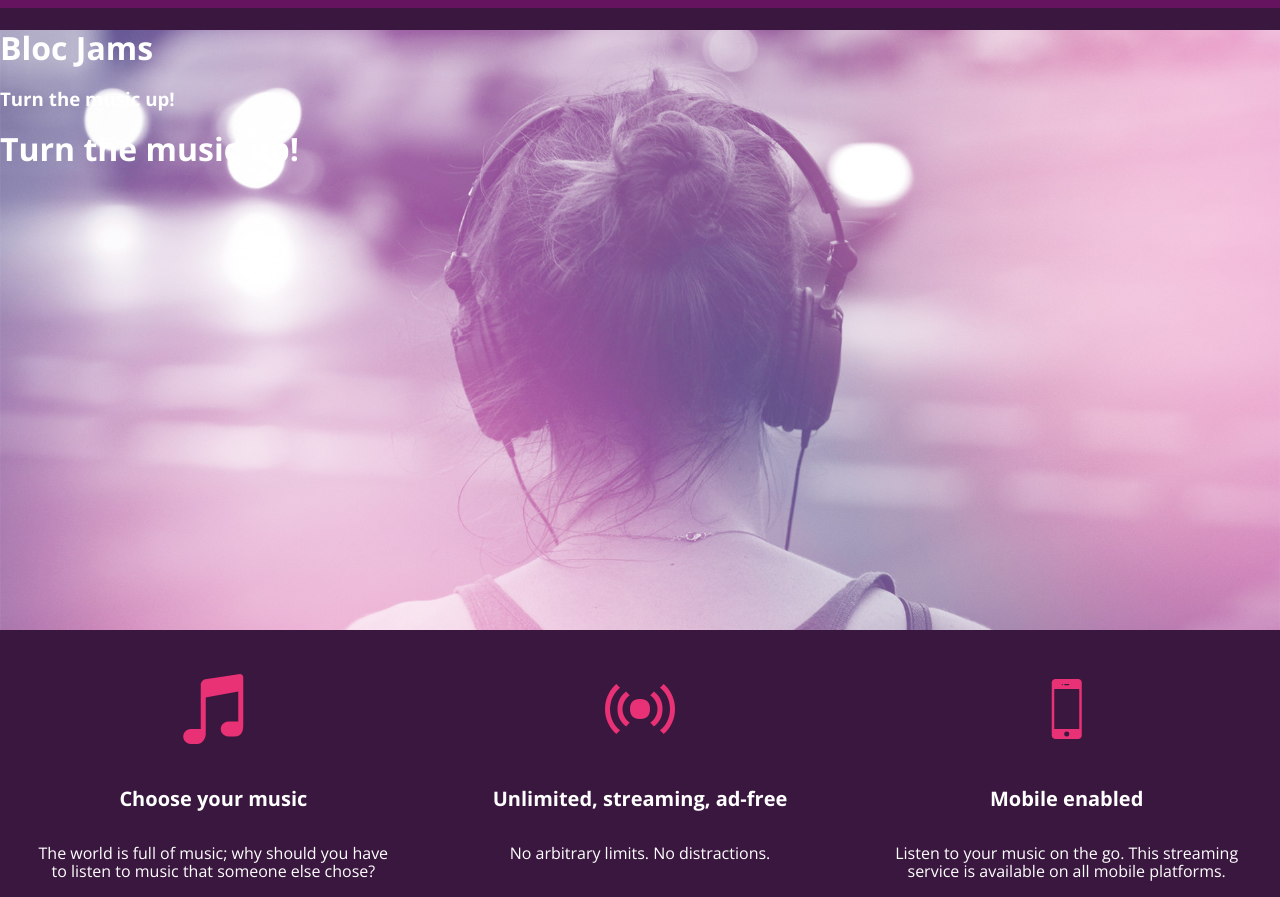
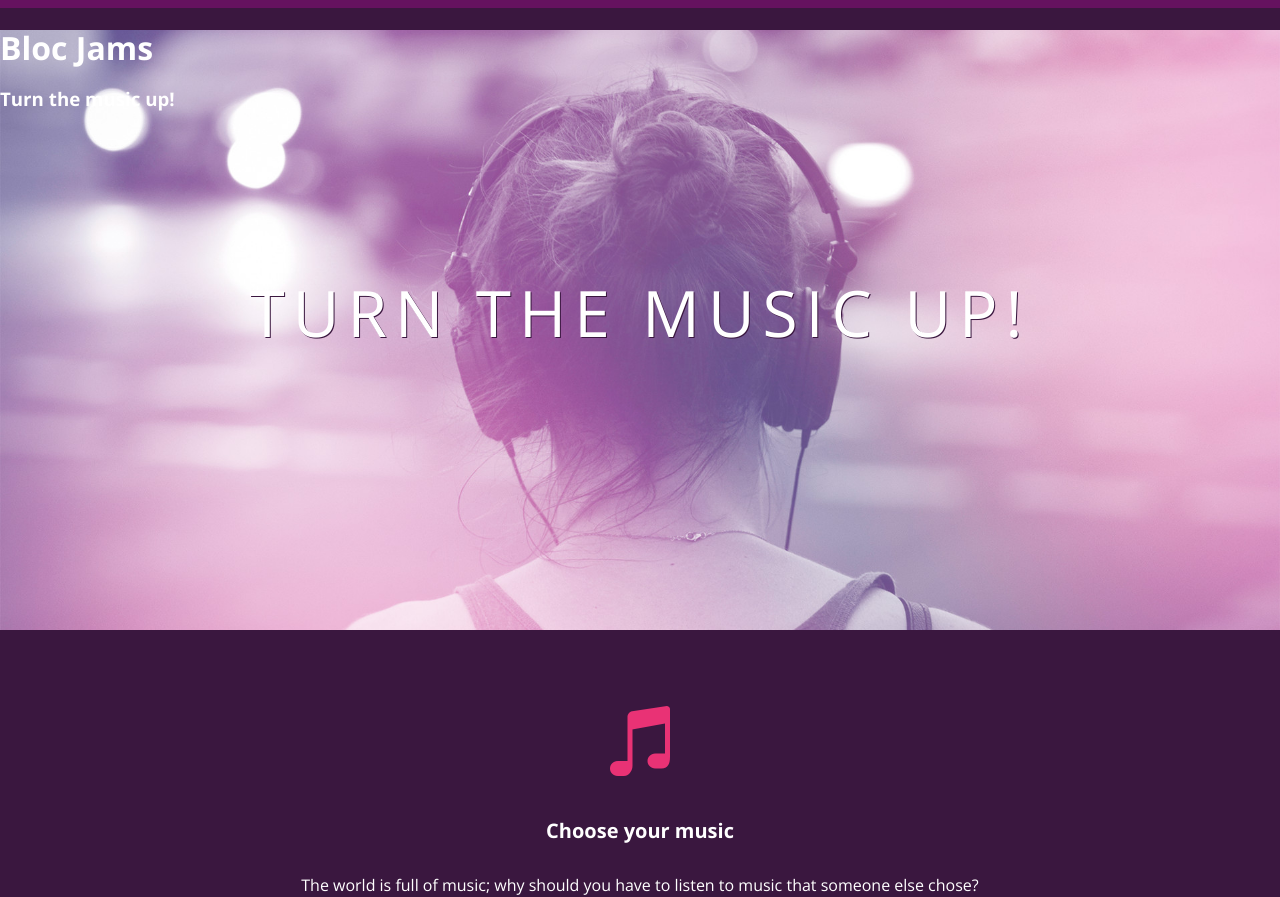
Before and after one commit to KatherineSantore/bloc-jams, a plain HTML site: page index.html in a window 1280 px wide. Shown: the part 86-983 px from the top of the page. Drawn offline with nearby package versions, Linux system fonts and the light colour scheme.

Commit message:
checkpoint 4 updates

```diff
--- a/index.html
+++ b/index.html
@@ -2,10 +2,12 @@
 <html>
     <head>
     <title>Bloc Jams</title>
+        <meta name="viewport" content="width=device-width, initial-scale=1">
          <link rel="stylesheet" type="text/css" href="http://fonts.googleapis.com/css?family=Open+Sans:400,800,600,700,300">
          <link rel="stylesheet" type="text/css" href="http://code.ionicframework.com/ionicons/2.0.1/css/ionicons.min.css">
          <link rel="stylesheet" type="text/css" href="styles/normalize.css">
          <link rel="stylesheet" type="text/css" href="styles/main.css">
+         <link rel="stylesheet" type="text/css" href="styles/landing.css">
     </head>
     <body class="landing">
           <nav class="navbar"> <!-- nav bar -->
@@ -17,18 +19,21 @@
         <h3>Turn the music up!</h3>
          <h1 class="hero-title">Turn the music up!</h1>
     </section>
-       <section class="selling-points"> <!-- selling points -->
+        <section class="selling-points container clearfix"> <!-- selling points -->
              <div class="point">
+             <div class="point column third">
                  <span class="ion-music-note"></span>
                  <h5 class="point-title">Choose your music</h5>
                  <p class="point-description">The world is full of music; why should you have to listen to music that someone else chose?</p>
              </div>
              <div class="point">
+             <div class="point column third">
                  <span class="ion-radio-waves"></span>
                  <h5 class="point-title">Unlimited, streaming, ad-free</h5>
                  <p class="point-description">No arbitrary limits. No distractions.</p>
              </div>
              <div class="point">
+             <div class="point column third">
                  <span class="ion-iphone"></span>
                  <h5 class="point-title">Mobile enabled</h5>
                  <p class="point-description">Listen to your music on the go. This streaming service is available on all mobile platforms.</p>
--- /dev/null
+++ b/styles/landing.css
@@ -0,0 +1,49 @@
+ body.landing {
+     background-color: rgb(58,23,63);
+ }
+
+ .hero-content {
+     position: relative;
+     min-height: 600px;
+     background-image: url(../assets/images/bloc_jams_bg.jpg);
+     background-repeat: no-repeat;
+     background-position: center center;
+     background-size: cover;
+ }
+
+ .hero-content .hero-title {
+     position: absolute;
+     top: 40%;
+     -webkit-transform: translateY(-50%);
+     -moz-transform: translateY(-50%);
+     transform: translateY(-50%);
+     width: 100%;
+     text-align: center;
+     font-size: 4rem;
+     font-weight: 300;
+     text-transform: uppercase;
+     letter-spacing: 0.5rem;
+     text-shadow: 1px 1px 0px rgb(58,23,63);
+ }
+
+ .selling-points {
+     position: relative;
+
+ }
+
+ .point {
+     position: relative;
+     padding: 2rem;
+     text-align: center;
+ }
+
+ .point .point-title {
+     font-size: 1.25rem;
+ }
+
+ .ion-music-note,
+ .ion-radio-waves,
+ .ion-iphone {
+     color: rgb(233,50,117);
+     font-size: 5rem;
+ }
--- a/styles/main.css
+++ b/styles/main.css
@@ -1,3 +1,9 @@
+*, *::before, *::after {
+     -moz-box-sizing: border-box;
+     -webkit-box-sizing: border-box;
+     box-sizing: border-box;
+ }
+
 html {
      height: 100%; /* makes sure our HTML takes up 100% of the browser window */
      font-size: 100%;
@@ -12,6 +18,7 @@ html {
  body.landing {
      background-color: rgb(58,23,63); /* sets the background color to an RGB value (see below) */
  }
+
 .navbar {
      padding: 0.5rem;
      background-color: rgb(101,18,95);
@@ -28,7 +35,10 @@ html {
      background-repeat: no-repeat;
      background-position: center center;
      background-size: cover;
-}
+
+.navbar > .logo {
+    position: relative;
+    left: 2rem;
 
 hero-content .hero-title {
      position: absolute;             /* positioning will be explained in a resource */
@@ -52,6 +62,10 @@ hero-content .hero-title {
      -webkit-box-sizing: border-box;
      -moz-box-sizing: border-box;
      box-sizing: border-box; /* we'll explain this in a resource */
+}
+.container {
+     margin: 0 auto;
+     max-width: 64rem;
  }
 
  .point {
@@ -60,15 +74,35 @@ hero-content .hero-title {
      width: 33.3%;
      padding: 2rem;
      text-align: center;
+/* Medium and small screens (640px) */
+
+ @media (min-width: 640px) {
+      html { font-size: 112%; }
+          .column {
+         float: left;
+         padding-left: 1rem;
+         padding-right: 1rem;
+     }
+ }
+  .column.full { width: 100%; }
+     .column.two-thirds { width: 66.7%; }
+     .column.half { width: 50%; }
+     .column.third { width: 33.3%; }
+     .column.fourth { width: 25%; }
+     .column.flow-opposite { float: right; }
  }
 
- .point .point-title {
-     font-size: 1.25rem;
+ /* Large screens (1024px) */
+ @media (min-width: 1024px) {
+   html { font-size: 120%; }
  }
 
- .ion-music-note,
- .ion-radio-waves,
- .ion-iphone {
-     color: rgb(233,50,117);
-     font-size: 5rem;
- }
+.clearfix::before,
+.clearfix::after {
+   content: " ";
+   display: table;
+}
+
+.clearfix::after {
+   clear: both;
+}
```
